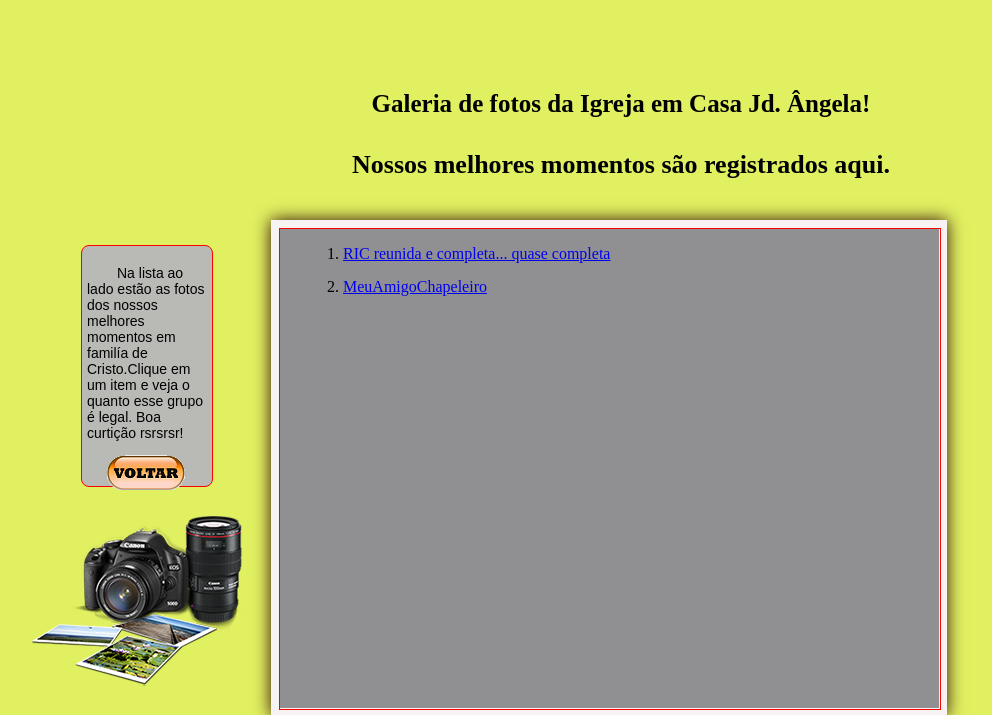
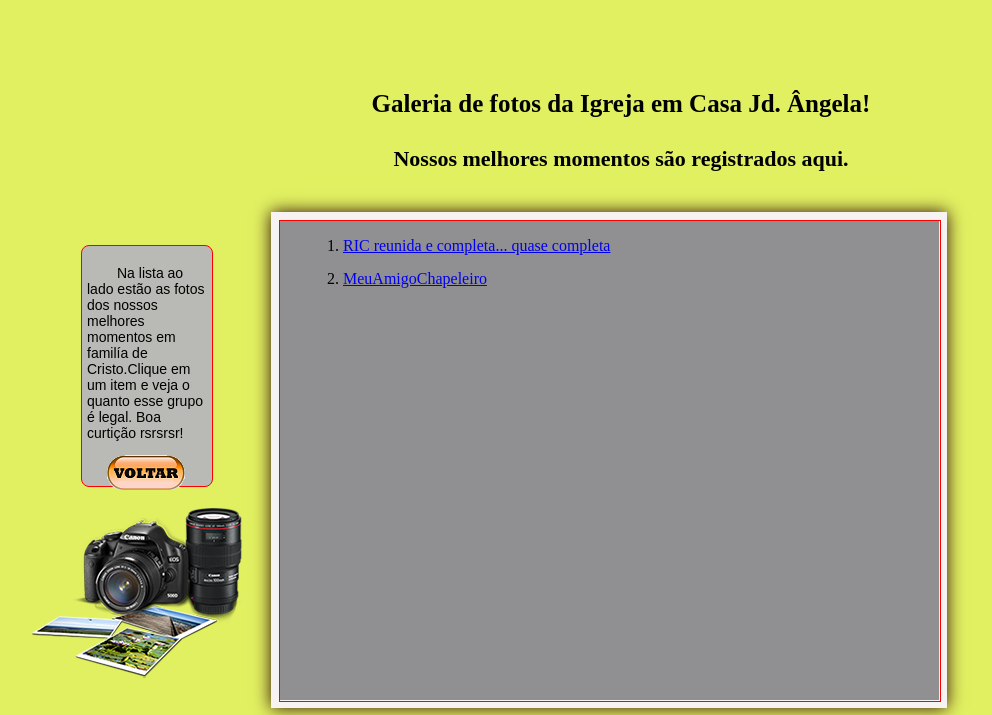
Before and after one commit to GuglielmoTargino/RIC_JD_ANGELA, a PHP site: page /fotos.html in a window 1280 px wide. Shown: the part 110-825 px from the top of the page, without its empty margins (19-1011 px from the left). Run offline with PHP 8.4, Linux system fonts and the light colour scheme.

Commit message:
fonte
fonte

```diff
--- a/libraries/stylesheet.css
+++ b/libraries/stylesheet.css
@@ -281,7 +281,7 @@ p{
     }
 
     h2{
-        font-size: 26px;
+        font-size: 22px;
     }
 
 
```
